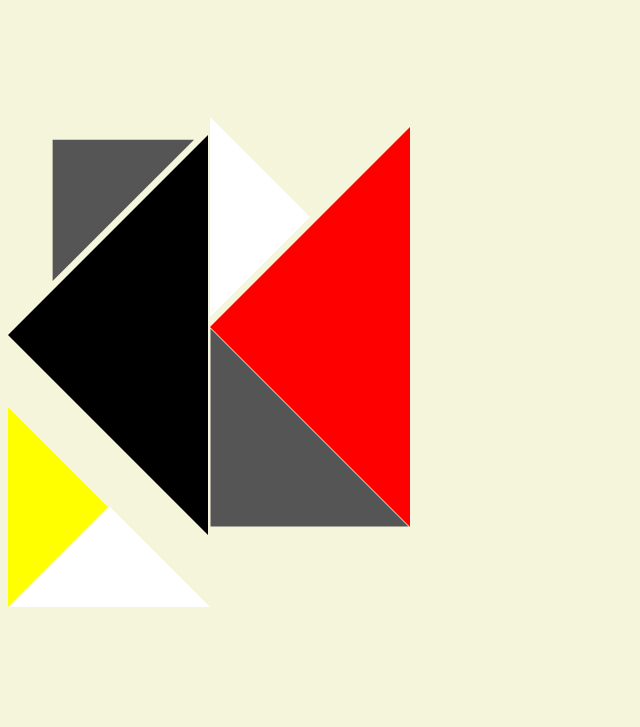
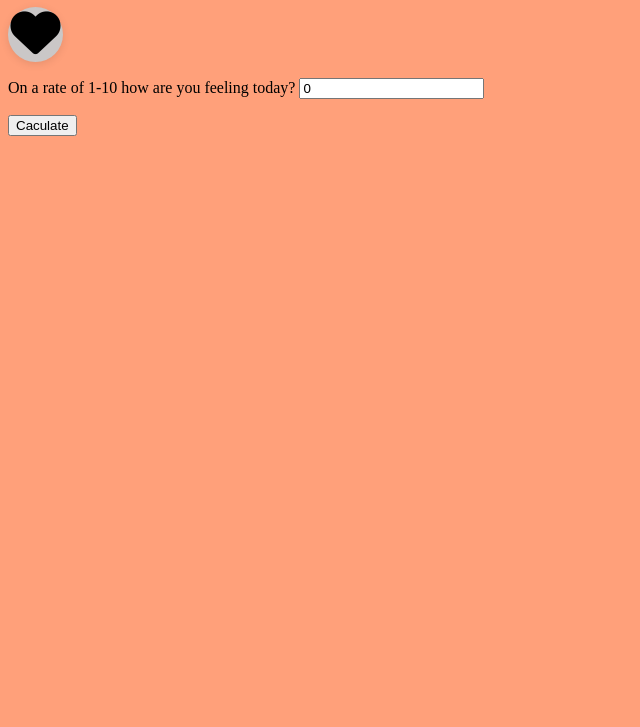
Before and after one commit to tygremad000/tygretm2, a plain HTML site: page index.html in a window 1280 px wide. Shown: the part 73-800 px from the top of the page, without its empty margins (0-640 px from the left). Drawn offline with Linux system fonts and the light colour scheme.

Commit message:
Add files via upload

```diff
--- a/index.html
+++ b/index.html
@@ -1,64 +1,19 @@
 <!DOCTYPE html>
 <html>
+  <link rel="stylesheet" href="style.css">
+    <head>
+        <title>Mood Rating</title>
+        <script src="https://kit.fontawesome.com/3929e16ef5.js" crossorigin="anonymous"></script>
+        <script src="java.js"></script>
+    </head>
+    <body>
+      <h1> Mood Rating </h1>
 
-<head>
-    <link rel="stylesheet" href="style.css">
-<style>
-.triangle-left{
-    position: relative;
-  left: 30px;
-  top: 140px;
-}
-.triangle-left3{
-    position: absolute;
-    bottom: 120px;
-}
-.triangle-right1{
-    position: absolute;
-    left: 60px;
-    bottom: 70px;
-}
-.triangle-right2{
-    position: absolute;
-    right: 870px;
-    float: right;
-    top: 200px;
-    clear: right;
-
-
-}
-.triangle-right3{
-    position: absolute;
-    float: right;
-    right: 950px;
-    top: 410px;
-    clear:right
-}
-.triangle-right4{
-    position: absolute;
-    float: right;
-    right: 970px;
-    top: 190px;
-    clear:right
-}
-</style>
-
-</head>
-<body>
-
-    <div class="triangle-left"></div>
-    <div class="triangle-left2"></div>
-    <div class="triangle-left3"></div>
-    <div class="triangle-right1"></div>
-    <div class="triangle-right2"></div>
-    <div class="triangle-right3"></div>
-    <div class="triangle-right4"></div>
-
-</body>
-
-
-
-
-
-
+      <div class="h_container">
+            <i id="heart" class="fa fa-heart"></i>
+      </div>
+      <p>On a rate of 1-10 how are you feeling today? <input type="number" id="answer" value="0"></p>
+      <p id="comment"></p>
+<button onclick="colorMood()"> Caculate </button>
+    </body>
 </html>
--- /dev/null
+++ b/java.js
@@ -0,0 +1,15 @@
+
+function colorMood() {
+var Mood = document.getElementById("answer").value;
+    if (Mood >= 7) {
+       document.getElementById("comment").innerHTML = " I hope you have a wonderful rest of your day! :)";
+       document.body.style.backgroundColor = "purple";
+      }
+
+      else {
+    document.getElementById("comment").innerHTML = "Do something nice for yourself today! Read a book, go outside and take a walk or talk to a friend you have not spoken to in a while! :)";
+     document.body.style.backgroundColor= "yellow";
+       }
+    }
+
+    f
--- a/style.css
+++ b/style.css
@@ -1,87 +1,21 @@
-
- body{
-
-    background-color: beige;
-}
-
-.grid-container {
-    margin: 3rem 4rem;
-    padding: 5rem 0;
-    background-color: #f0f0f0;
-    border: 1px solid rgb(90, 90, 90);
-    border-radius: 4px;
-
-    display: grid;
-    grid-template-columns: 1fr 1fr 1fr;
-    grid-template-rows: 5rem 5rem 5rem 5rem 5rem;
-    grid-row-gap: 100px;
-    justify-items: center;
-}
-
-.triangle-left{
-    width: 0;
-    height: 0;
-    border-top: 100px solid transparent;
-    border-right: 100px solid #555;
-    border-bottom: 100px solid transparent;
-    transform: rotate(45deg)
-
+.h_container{
+    background-color: #cac7c7;
+    border-radius: 50px;
+    box-shadow: 0 2px 8px rgba(0,0,0,.1);
+    display: inline-block;
+    width:55px;
+    height:55px;
+    text-align:center;
+    line-height:65px;
 
 }
-
-.triangle-left2{
-    width: 0;
-    height: 0;
-    border-top: 200px solid transparent;
-    border-right: 200px solid black;
-    border-bottom: 200px solid transparent;
-
-
+#heart{
+    font-size: 50px;
+}
+#heart:hover{
+    color:red;
+}
+body {
+    background-color: lightsalmon;
 
 }
-.triangle-left3{
-    width: 100;
-    height: 10;
-    border-top: 100px solid transparent;
-    border-right: 100px solid yellow;
-    border-bottom: 100px solid transparent;
-    transform: rotate(-180deg)
-}
-.triangle-right1{
-    width: 100;
-    height: 10;
-    border-top: 100px solid transparent;
-    border-right: 100px solid white;
-    border-bottom: 100px solid transparent;
-    transform: rotate(90deg)
-}
-.triangle-right2{
-    width: 0;
-    height: 0;
-    border-top: 200px solid transparent;
-    border-right: 200px solid red;
-    border-bottom: 200px solid transparent;
-
-}
-
-.triangle-right3{
-    width: 0;
-    height: 0;
-    border-top: 140px solid transparent;
-    border-right: 140px solid #555;
-    border-bottom: 140px solid transparent;
-    transform: rotate(-45deg)
-
-}
-
-.triangle-right4{
-    width: 100;
-    height: 10;
-    border-top: 100px solid transparent;
-    border-right: 100px solid white;
-    border-bottom: 100px solid transparent;
-    transform: rotate(180deg)
-
-
-
-}
```
